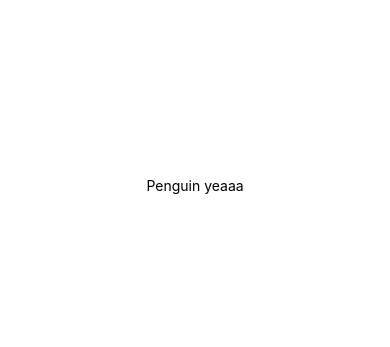
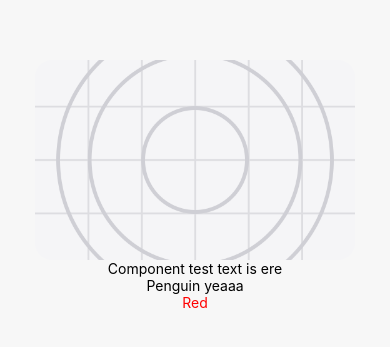
Before and after one commit to KennyCT/Penguin, a React Native app in the folder penguin/: screen / in a window 390 px wide. Shown: the part 237-584 px from the top of the page. Built offline with nearby package versions, Linux system fonts and the light colour scheme.

Commit message:
basic component system

```diff
--- a/package.json
+++ b/package.json
@@ -2,6 +2,7 @@
   "dependencies": {
     "body-parser": "^1.20.2",
     "expo": "^49.0.21",
+    "expo-cli": "^6.3.10",
     "express": "^4.18.2",
     "mysql": "^2.18.1"
   },
--- a/penguin/App.js
+++ b/penguin/App.js
@@ -1,10 +1,18 @@
 import { StatusBar } from 'expo-status-bar';
-import { StyleSheet, Text, View } from 'react-native';
+import { StyleSheet, Text, View, Image } from 'react-native';
+import Component_test from './components/component_test'
+
+const PlaceholderImage = require('./assets/icon.png');
 
 export default function App() {
   return (
     <View style={styles.container}>
+      {/*<View style={styles.imageContainer}>*/}
+        <Image source={PlaceholderImage} style={styles.image} />
+        <Component_test />
+      {/*</View>*/}
       <Text>Penguin yeaaa</Text>
+      <Text style={{ color: "red" }}>Red</Text>
       <StatusBar style="auto" />
     </View>
   );
@@ -13,8 +21,19 @@ export default function App() {
 const styles = StyleSheet.create({
   container: {
     flex: 1,
-    backgroundColor: '#fff',
+    backgroundColor: '#f7f7f7',
     alignItems: 'center',
     justifyContent: 'center',
   },
+  imageContainer: {
+    flex: 1,
+    paddingTop: 60,
+    borderColor: "red",
+    borderWidth: 1,
+  },
+  image: {
+    width: 320,
+    height: 200,
+    borderRadius: 18,
+  },
 });
--- /dev/null
+++ b/penguin/components/component_test.js
@@ -0,0 +1,9 @@
+import { StyleSheet, Image, View, Text } from 'react-native';
+
+export default function Component_test() {
+  return (
+    <View>
+      <Text>Component test text is ere</Text>
+    </View>
+  );
+}
--- a/penguin/package.json
+++ b/penguin/package.json
@@ -11,6 +11,7 @@
   "dependencies": {
     "expo": "~49.0.15",
     "expo-status-bar": "~1.6.0",
+    "metro-core": "^0.80.5",
     "react": "18.2.0",
     "react-dom": "^18.2.0",
     "react-native": "0.72.6",
```
Also changed, not shown: 2 other files (tests, documents, lock files or other folders).
